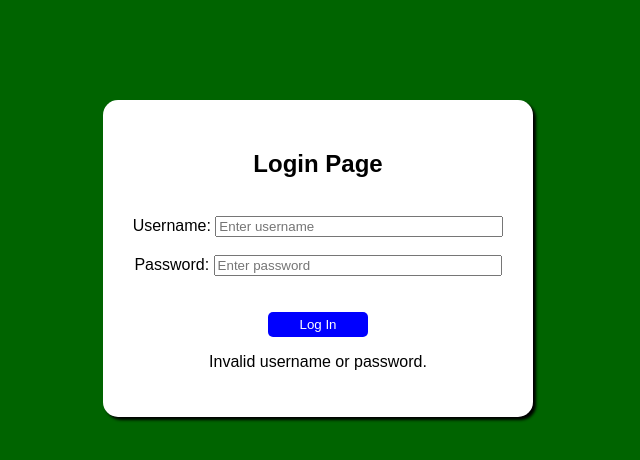
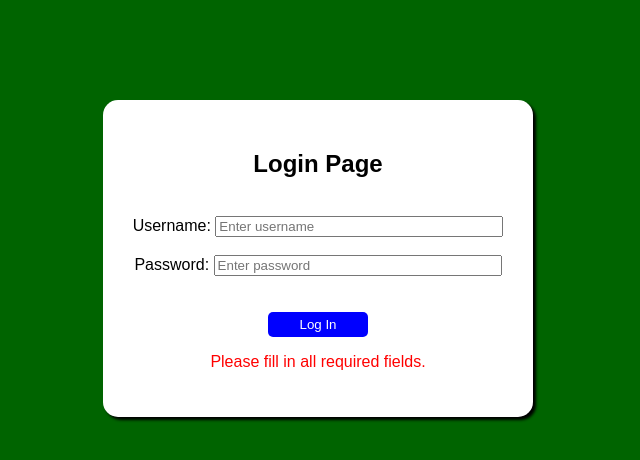
Before and after one commit to ChristianJoshua39/simple-nav-project, an Electron app: page login.html in a window 800 px wide. Both pictures are taken after a click on the button "Log In". Shown: the whole page, without its empty margins (82-722 px from the left). Drawn offline with Linux system fonts and the light colour scheme.

Commit message:
Added conditions to login button functionality

```diff
--- a/login.css
+++ b/login.css
@@ -36,3 +36,7 @@ input {
     background-color: white;
     box-shadow: 3px 3px 3px black;
 }
+
+#message {
+    color: red;
+}
--- a/login.js
+++ b/login.js
@@ -3,12 +3,16 @@ function login() {
     const password = document.getElementById("password").value;
     const message = document.getElementById("message");
 
-    if (username === "admin" && password === "admin") {
+    if (username == "admin" && password == "admin") {
         message.textContent = "Login successful! Redirecting...";
 
         setTimeout(function () {
             window.location.href = "index.html";
         }, 1000);
+    }
+
+    if (username == "" || password == "") {
+        message.textContent = "Please fill in all required fields.";
 
     } else {
         message.textContent = "Invalid username or password.";
```
